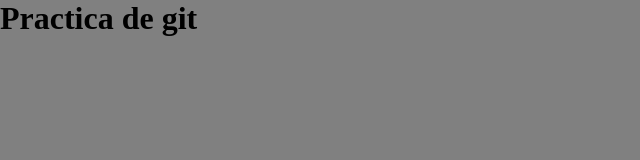
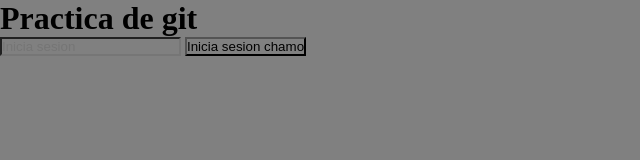
Before and after one commit to Josemi19/git-practice, a plain HTML site: page index.html in a window 1280 px wide. Shown: the whole page, without its empty margins (0-640 px from the left). Drawn offline with Linux system fonts and the light colour scheme.

Commit message:
agregar login basico

```diff
--- a/index.html
+++ b/index.html
@@ -11,6 +11,8 @@
 <body>
   <main>
     <h1>Practica de git</h1>
+    <input type="text" placeholder="Inicia sesion">
+    <button>Inicia sesion chamo</button>
   </main>
 </body>
 
```
